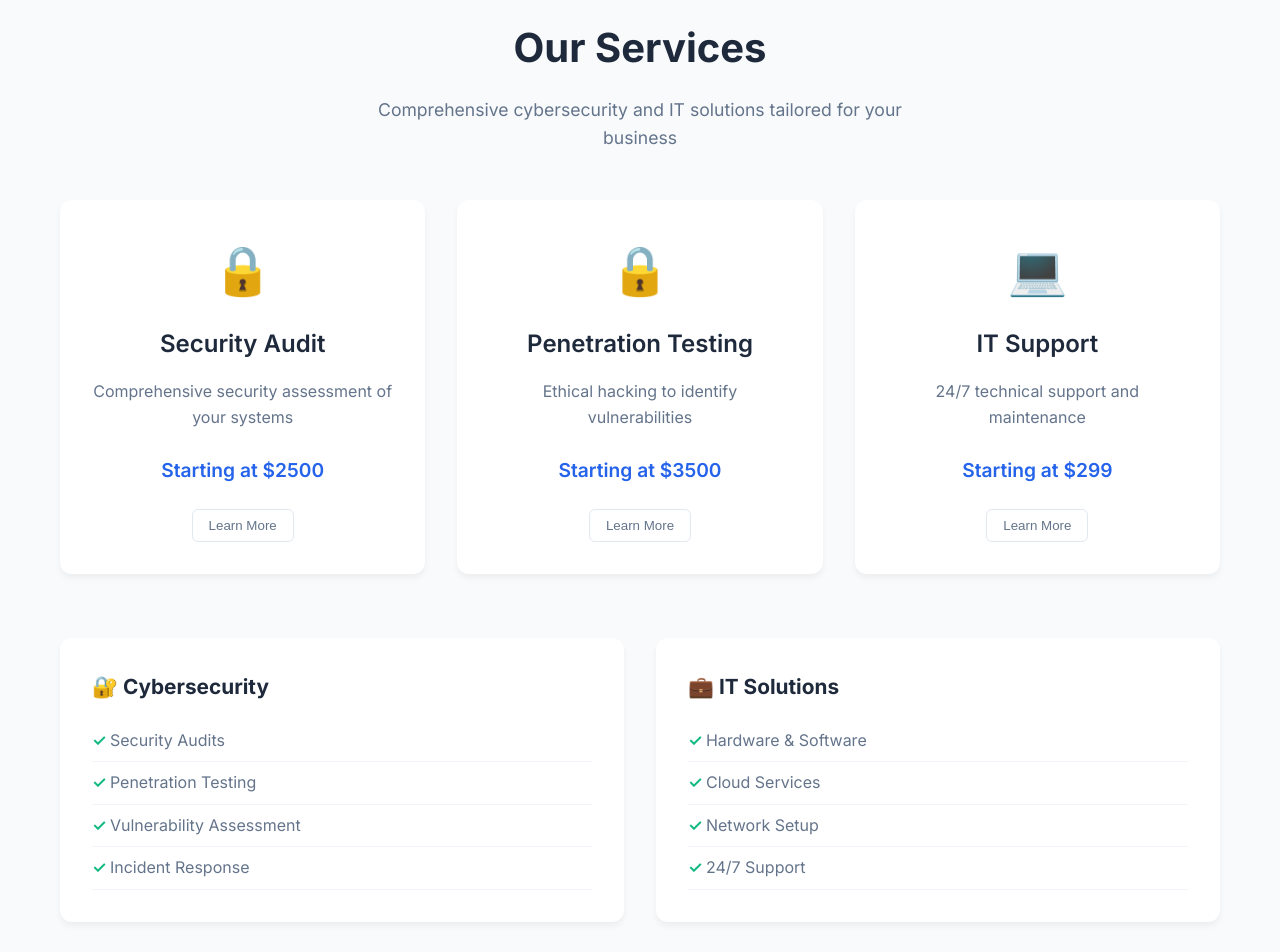
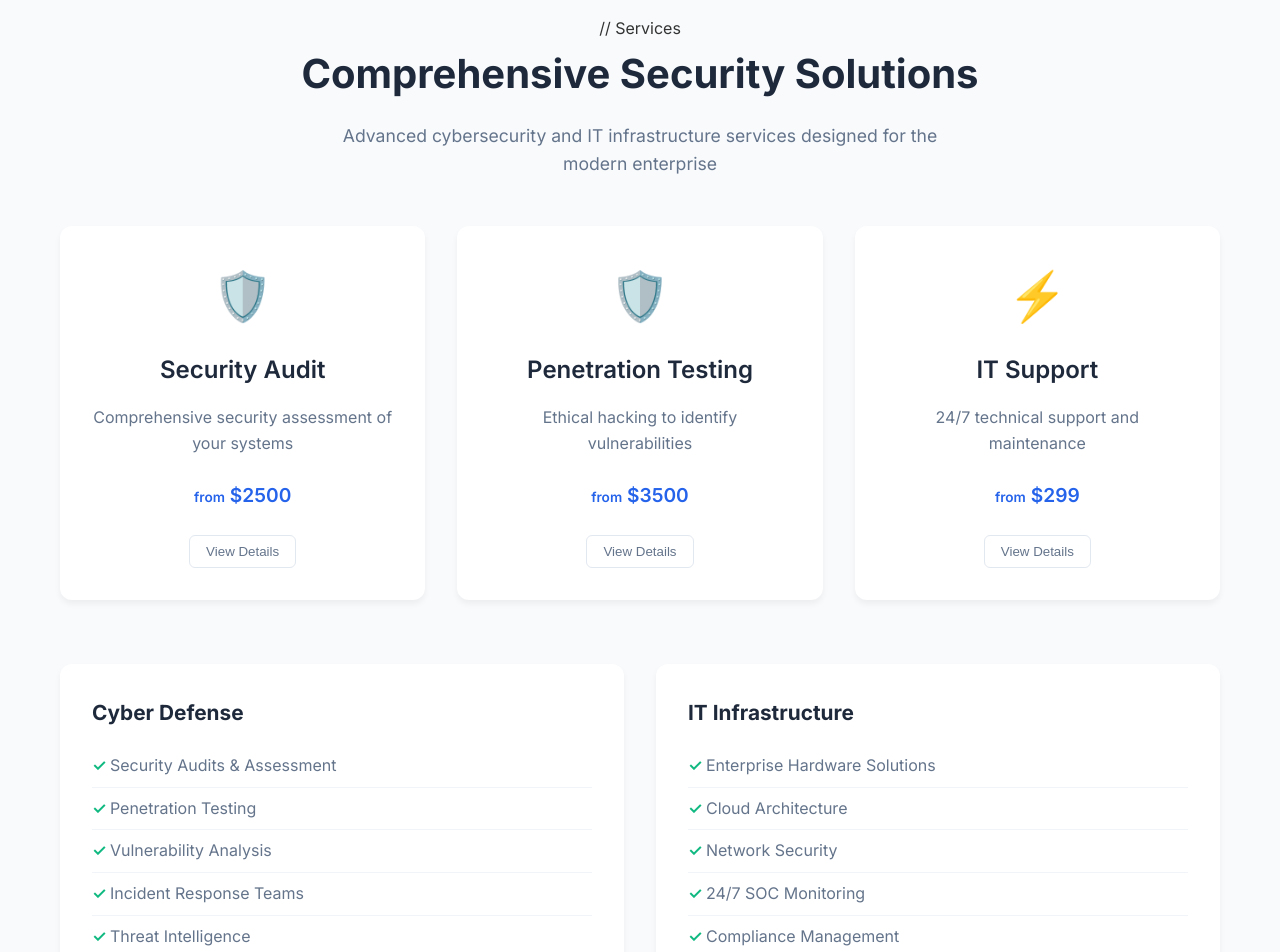
Before and after one commit to davidomondi1113-wq/HONESTECH-ENTERPRISES, a React (Create React App) app in the folder client/: page / in a window 1280 px wide. Shown: the part 740-1692 px from the top of the page. Built offline with nearby package versions, Linux system fonts and the light colour scheme.

Commit message:
feat: enhance service cards with glow effect, updated icons and copy

```diff
--- a/client/src/components/Services.js
+++ b/client/src/components/Services.js
@@ -2,50 +2,58 @@ import React from 'react';
 
 const Services = ({ services }) => {
   const getServiceIcon = (category) => {
-    return category === 'cyber' ? '🔒' : '💻';
+    const icons = {
+      cyber: '🛡️',
+      general: '⚡'
+    };
+    return icons[category] || '⚡';
   };
 
   return (
     <section id="services" className="services">
       <div className="container">
         <div className="section-header">
-          <h2>Our Services</h2>
-          <p>Comprehensive cybersecurity and IT solutions tailored for your business</p>
+          <span className="label">// Services</span>
+          <h2>Comprehensive Security Solutions</h2>
+          <p>Advanced cybersecurity and IT infrastructure services designed for the modern enterprise</p>
         </div>
 
         <div className="services-grid">
           {services.map(service => (
             <div key={service.id} className="service-card">
+              <div className="card-glow"></div>
               <div className="service-icon">
                 {getServiceIcon(service.category)}
               </div>
               <h3>{service.name}</h3>
               <p>{service.description}</p>
               <div className="service-price">
-                Starting at ${service.price}
+                <span style={{color: 'var(--text-muted)', fontSize: '0.85rem'}}>from</span> ${service.price}
               </div>
-              <button className="btn-outline">Learn More</button>
+              <button className="btn-outline">View Details</button>
             </div>
           ))}
         </div>
 
         <div className="service-categories">
           <div className="category">
-            <h3>🔐 Cybersecurity</h3>
+            <h3>Cyber Defense</h3>
             <ul>
-              <li>Security Audits</li>
+              <li>Security Audits & Assessment</li>
               <li>Penetration Testing</li>
-              <li>Vulnerability Assessment</li>
-              <li>Incident Response</li>
+              <li>Vulnerability Analysis</li>
+              <li>Incident Response Teams</li>
+              <li>Threat Intelligence</li>
             </ul>
           </div>
           <div className="category">
-            <h3>💼 IT Solutions</h3>
+            <h3>IT Infrastructure</h3>
             <ul>
-              <li>Hardware & Software</li>
-              <li>Cloud Services</li>
-              <li>Network Setup</li>
-              <li>24/7 Support</li>
+              <li>Enterprise Hardware Solutions</li>
+              <li>Cloud Architecture</li>
+              <li>Network Security</li>
+              <li>24/7 SOC Monitoring</li>
+              <li>Compliance Management</li>
             </ul>
           </div>
         </div>
```
